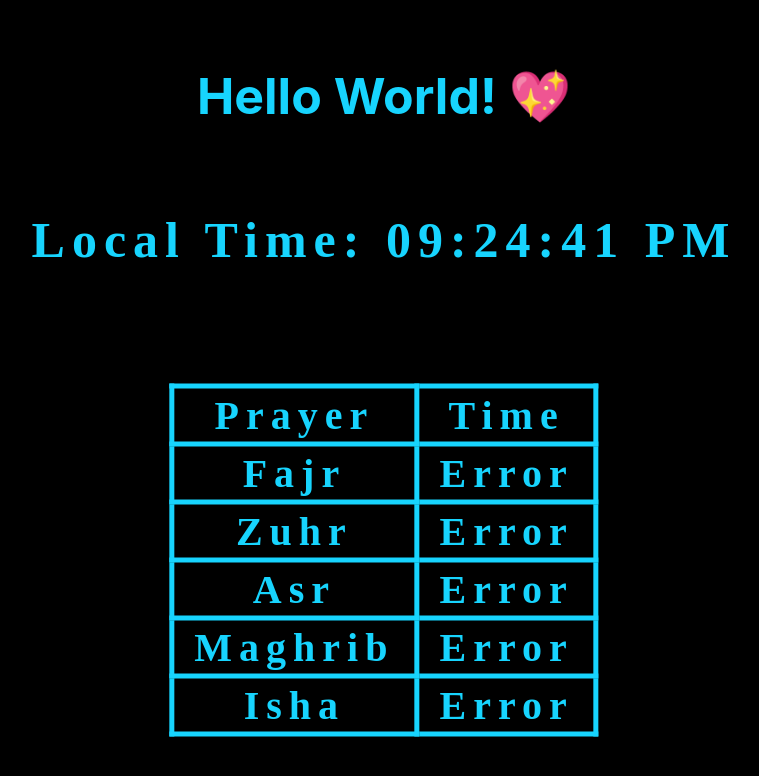
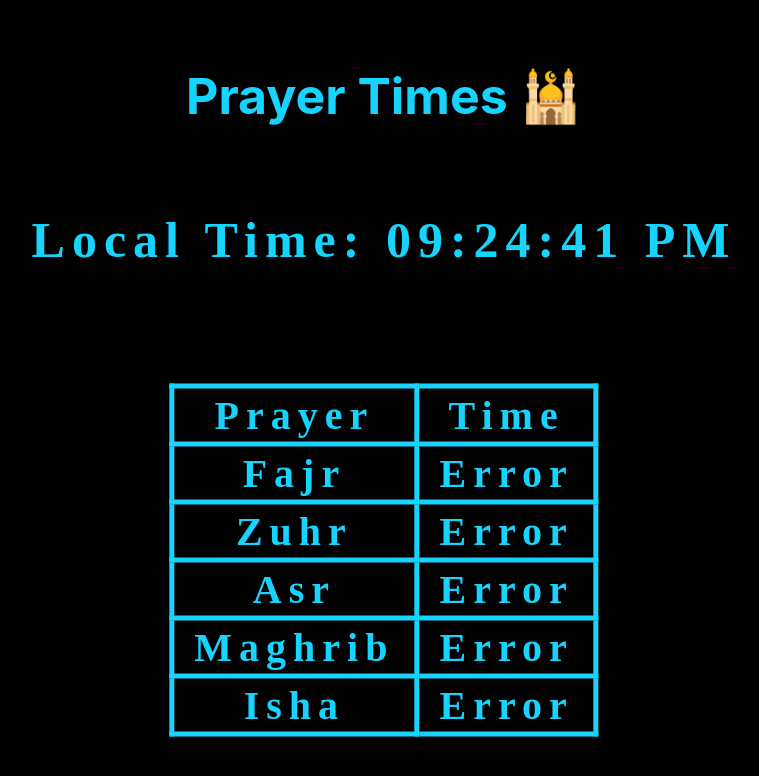
Before and after one commit to waifa/desktopprayertimes, an Electron app: page prayertime/src/index.html in a window 1500 px wide. Shown: the whole page, without its empty margins (366-1125 px from the left). Drawn offline with Linux system fonts and the light colour scheme; no server answers.

Commit message:
edited title

```diff
--- a/prayertime/src/index.html
+++ b/prayertime/src/index.html
@@ -7,7 +7,7 @@
     <link rel="stylesheet" href="index.css" />
   </head>
   <body>
-    <h1 style="color:#17D4FE;">Hello World! 💖</h1>
+    <h1 style="color:#17D4FE;">Prayer Times 🕌</h1>
     <p>
       <div id="MyClockDisplay" class="clock" onload="showTime()"></div>
       <div id="PrayerTimeTable" class="prayertable" onload="getPrayerTime()">
```
